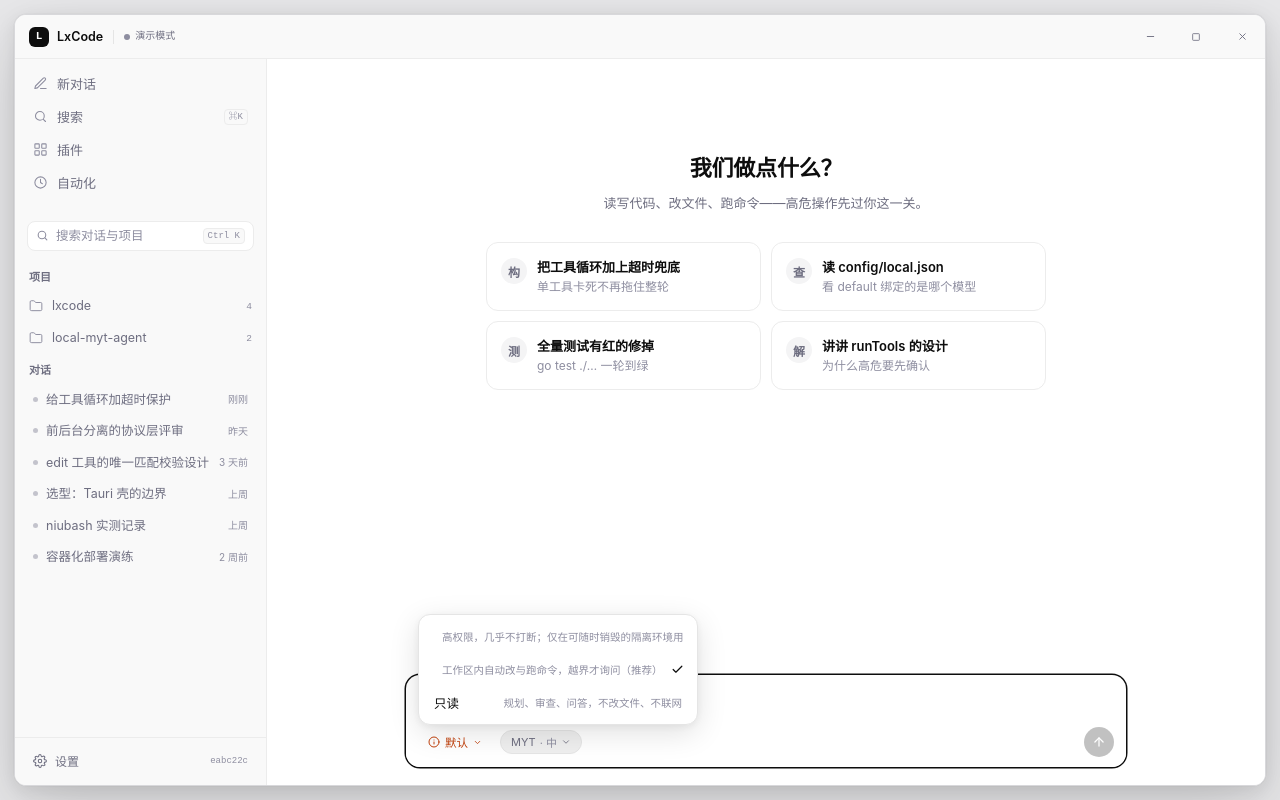
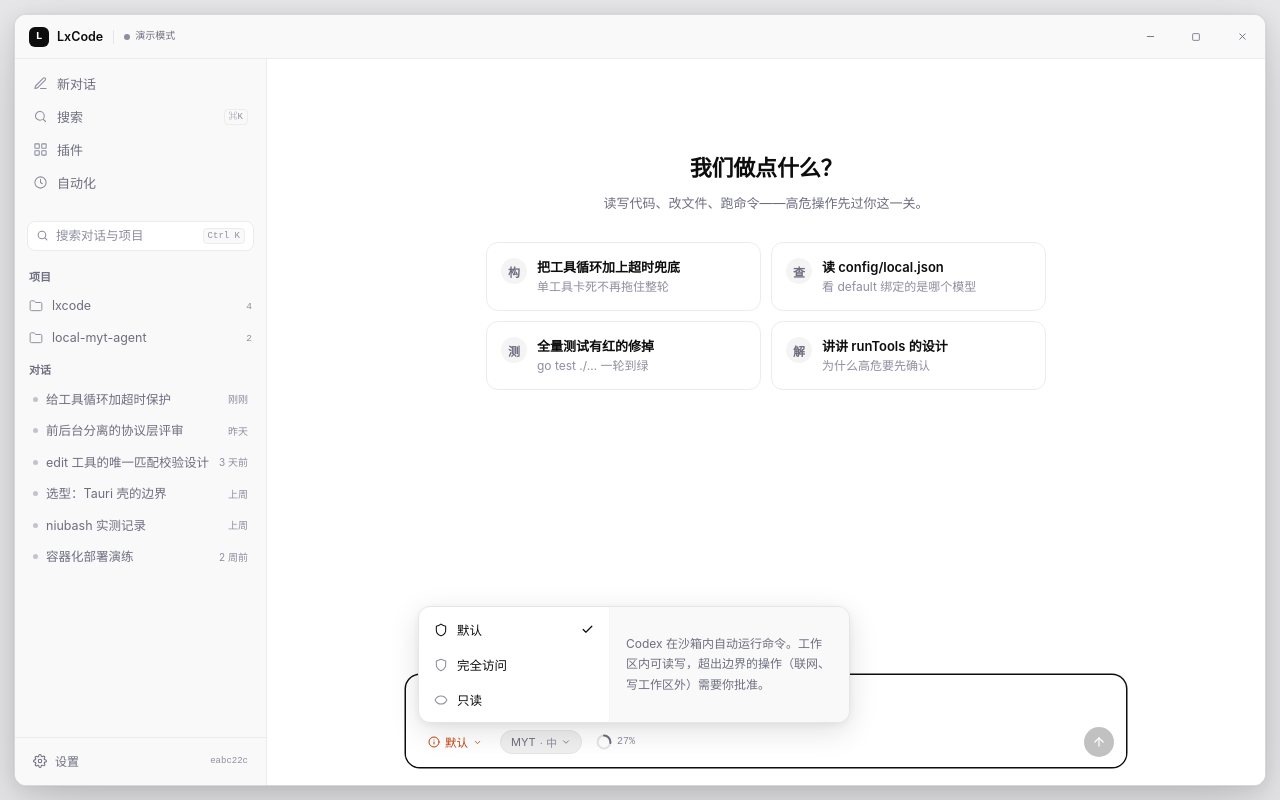
Before and after one commit to Laoxiao7274/lxcode, a React (Vite) app in the folder frontend/: page / in a window 1280 px wide. Both pictures are taken after a click on the element "默认". Built offline with nearby package versions, Linux system fonts and the light colour scheme.

Commit message:
feat(前端): 权限菜单重做（主菜单+侧边描述面板）+ 上下文用量指示器（环形图+百分比）

```diff
--- a/frontend/src/components/Composer.tsx
+++ b/frontend/src/components/Composer.tsx
@@ -1,8 +1,15 @@
 import { useRef, useState } from "react";
 import { Orb } from "../aicss/Orb";
-import { PopoverMenu } from "./PopoverMenu";
+import { PermPicker } from "./PermPicker";
 import { ModelPicker } from "./ModelPicker";
-import { useSettings, APPROVALS, type Settings } from "../settings";
+
+/** 上下文用量（mock——真实接入 = chat.history 的 usageTokens / contextWindow）。 */
+function useContextUsage(): { used: number; total: number; pct: number } {
+  // 模拟：已用约 34k / 128k 窗口
+  const used = 34_200;
+  const total = 128_000;
+  return { used, total, pct: Math.round((used / total) * 100) };
+}
 
 /** 输入区（Codex 式）：busy 时输入框保留（可预输入），发送钮变停止。 */
 export function Composer({
@@ -18,7 +25,7 @@
 }) {
   const [value, setValue] = useState("");
   const taRef = useRef<HTMLTextAreaElement>(null);
-  const { settings, set } = useSettings();
+  const ctx = useContextUsage();
   const canSend = value.trim().length > 0 && !busy && !disabled;
 
   const submit = () => {
@@ -27,8 +34,6 @@
     setValue("");
     requestAnimationFrame(() => taRef.current?.focus());
   };
-
-  const approvalLabel = APPROVALS.find((a) => a.id === settings.approval)!.label;
 
   return (
     <div className="composer-zone">
@@ -57,31 +62,23 @@
             }}
           />
           <div className="piBar">
-            <PopoverMenu
-              width={280}
-              up
-              trigger={() => (
-                <button type="button" className="perm-chip" title="权限模式">
-                  <svg width="12" height="12" viewBox="0 0 24 24" fill="none" stroke="currentColor" strokeWidth="2" strokeLinecap="round" aria-hidden="true">
-                    <circle cx="12" cy="12" r="10" />
-                    <path d="M12 16v-4" />
-                    <path d="M12 8h.01" />
-                  </svg>
-                  {approvalLabel}
-                  <svg width="9" height="9" viewBox="0 0 24 24" fill="none" stroke="currentColor" strokeWidth="2.2" strokeLinecap="round" strokeLinejoin="round" aria-hidden="true">
-                    <path d="m6 9 6 6 6-6" />
-                  </svg>
-                </button>
-              )}
-              options={APPROVALS.map((a) => ({
-                id: a.id,
-                label: a.label,
-                hint: a.hint,
-                selected: settings.approval === a.id,
-                onSelect: () => set({ approval: a.id as Settings["approval"] }),
-              }))}
-            />
+            <PermPicker />
             <ModelPicker />
+            {/* 上下文用量指示器（Codex composer 同款） */}
+            <span className="ctx-indicator" title={`上下文窗口 ${ctx.used.toLocaleString()} / ${ctx.total.toLocaleString()} tokens`}>
+              <svg width="16" height="16" viewBox="0 0 20 20" aria-hidden="true">
+                <circle cx="10" cy="10" r="8" fill="none" stroke="var(--border-strong)" strokeWidth="2.5" />
+                <circle
+                  cx="10" cy="10" r="8" fill="none"
+                  stroke={ctx.pct > 80 ? "var(--danger)" : "var(--fg-muted)"}
+                  strokeWidth="2.5"
+                  strokeLinecap="round"
+                  strokeDasharray={`${(ctx.pct / 100) * 50.27} 50.27`}
+                  transform="rotate(-90 10 10)"
+                />
+              </svg>
+              <span className="ctx-pct">{ctx.pct}%</span>
+            </span>
             <span className="piTips" />
             {busy ? (
               <button type="button" className="send-btn stop" onClick={onCancel} aria-label="停止生成" title="停止生成">
--- /dev/null
+++ b/frontend/src/components/PermPicker.tsx
@@ -0,0 +1,108 @@
+// 权限选择器（Codex 式菜单）：左主菜单 + hover 侧边描述面板。
+// 菜单项带图标和标签（Codex 形态），hover 时右侧显示当前选项的完整描述。
+import { useEffect, useRef, useState } from "react";
+import { useSettings, type Settings } from "../settings";
+
+const PRESETS: {
+  id: Settings["approval"];
+  label: string;
+  desc: string;
+  icon: string; // svg path
+}[] = [
+  {
+    id: "confirm",
+    label: "默认",
+    desc: "Codex 在沙箱内自动运行命令。工作区内可读写，超出边界的操作（联网、写工作区外）需要你批准。",
+    icon: "M20 13c0 5-3.5 7.5-7.66 8.95a1 1 0 0 1-.67-.01C7.5 20.5 4 18 4 13V6a1 1 0 0 1 1-1c2 0 4.5-1.2 6.24-2.72a1.17 1.17 0 0 1 1.52 0C14.51 3.81 17 5 19 5a1 1 0 0 1 1 1z",
+  },
+  {
+    id: "auto",
+    label: "完全访问",
+    desc: "Codex 拥有对你电脑的完全访问权限，几乎不会打断你。仅在可随时销毁的隔离环境中使用。",
+    icon: "M12 22s8-4 8-10V5l-8-3-8 3v7c0 6 8 10 8 10Z",
+  },
+  {
+    id: "strict",
+    label: "只读",
+    desc: "Codex 只能读取文件和搜索，不会修改任何内容，也不会联网。适合规划、审查和问答。",
+    icon: "M2 12s3-7 10-7 10 7 10 7-3 7-10 7-10-7-10-7Z",
+  },
+];
+
+export function PermPicker() {
+  const { settings, set } = useSettings();
+  const [open, setOpen] = useState(false);
+  const [hovered, setHovered] = useState<number | null>(null);
+  const ref = useRef<HTMLDivElement>(null);
+
+  useEffect(() => {
+    if (!open) return;
+    const onDown = (e: PointerEvent) => {
+      if (!ref.current?.contains(e.target as Node)) setOpen(false);
+    };
+    const onKey = (e: KeyboardEvent) => {
+      if (e.key === "Escape") setOpen(false);
+    };
+    document.addEventListener("pointerdown", onDown);
+    document.addEventListener("keydown", onKey);
+    return () => {
+      document.removeEventListener("pointerdown", onDown);
+      document.removeEventListener("keydown", onKey);
+    };
+  }, [open]);
+
+  const current = PRESETS.find((p) => p.id === settings.approval) ?? PRESETS[0];
+  const activeDesc = hovered !== null ? PRESETS[hovered].desc : current.desc;
+
+  return (
+    <div className="pop-wrap" ref={ref}>
+      <span className="pop-trigger" onClick={() => setOpen((o) => !o)}>
+        <button type="button" className="perm-chip" title="权限模式">
+          <svg width="12" height="12" viewBox="0 0 24 24" fill="none" stroke="currentColor" strokeWidth="2" strokeLinecap="round" aria-hidden="true">
+            <circle cx="12" cy="12" r="10" />
+            <path d="M12 16v-4" />
+            <path d="M12 8h.01" />
+          </svg>
+          {current.label}
+          <svg width="9" height="9" viewBox="0 0 24 24" fill="none" stroke="currentColor" strokeWidth="2.2" strokeLinecap="round" strokeLinejoin="round" aria-hidden="true">
+            <path d="m6 9 6 6 6-6" />
+          </svg>
+        </button>
+      </span>
+      {open && (
+        <div className="perm-menu" role="menu">
+          <div className="perm-main">
+            {PRESETS.map((p, i) => (
+              <button
+                key={p.id}
+                type="button"
+                className={"perm-item" + (settings.approval === p.id ? " on" : "")}
+                role="menuitem"
+                onMouseEnter={() => setHovered(i)}
+                onMouseLeave={() => setHovered(null)}
+                onClick={() => {
+                  set({ approval: p.id });
+                  setOpen(false);
+                }}
+              >
+                <svg width="14" height="14" viewBox="0 0 24 24" fill="none" stroke="currentColor" strokeWidth="1.8" strokeLinecap="round" strokeLinejoin="round" aria-hidden="true">
+                  <path d={p.icon} />
+                </svg>
+                <span className="perm-label">{p.label}</span>
+                {settings.approval === p.id && (
+                  <svg width="13" height="13" viewBox="0 0 24 24" fill="none" stroke="currentColor" strokeWidth="2.2" strokeLinecap="round" strokeLinejoin="round" aria-hidden="true">
+                    <path d="M20 6 9 17l-5-5" />
+                  </svg>
+                )}
+              </button>
+            ))}
+          </div>
+          {/* 侧边描述面板（hover 当前选项的说明） */}
+          <div className="perm-desc-panel">
+            <p>{activeDesc}</p>
+          </div>
+        </div>
+      )}
+    </div>
+  );
+}
--- a/frontend/src/styles/global.css
+++ b/frontend/src/styles/global.css
@@ -1021,6 +1021,86 @@
 }
 .perm-chip:hover {
   background: rgba(194, 65, 12, 0.07);
+}
+
+/* 权限菜单（Codex 式：主菜单 + 侧边描述面板） */
+.perm-menu {
+  position: absolute;
+  bottom: calc(100% + 8px);
+  left: 0;
+  z-index: 40;
+  display: flex;
+  background: var(--surface);
+  border: 1px solid var(--border-strong);
+  border-radius: 12px;
+  box-shadow: 0 8px 30px rgba(0, 0, 0, 0.12), 0 2px 8px rgba(0, 0, 0, 0.06);
+  animation: pop-in 160ms cubic-bezier(0.22, 1, 0.36, 1) both;
+}
+.perm-main {
+  width: 190px;
+  padding: 5px;
+}
+.perm-item {
+  display: flex;
+  align-items: center;
+  gap: 9px;
+  width: 100%;
+  padding: 8px 10px;
+  font-size: 12.5px;
+  color: var(--fg);
+  background: transparent;
+  border: none;
+  border-radius: 7px;
+  cursor: pointer;
+  text-align: left;
+  font-family: var(--font-sans);
+}
+.perm-item:hover {
+  background: var(--border-soft);
+}
+.perm-item.on {
+  font-weight: 500;
+}
+.perm-item svg:first-child {
+  color: var(--fg-faint);
+  flex: none;
+}
+.perm-item.on svg:first-child {
+  color: var(--fg);
+}
+.perm-item .perm-label {
+  flex: 1;
+  min-width: 0;
+}
+/* 侧边描述面板 */
+.perm-desc-panel {
+  width: 240px;
+  padding: 14px 16px;
+  border-left: 1px solid var(--border-soft);
+  background: var(--bg-side);
+  border-radius: 0 12px 12px 0;
+  display: flex;
+  align-items: center;
+}
+.perm-desc-panel p {
+  font-size: 12px;
+  line-height: 1.7;
+  color: var(--fg-muted);
+}
+
+/* 上下文用量指示器（Codex composer 同款：环形图 + 百分比） */
+.ctx-indicator {
+  display: inline-flex;
+  align-items: center;
+  gap: 5px;
+  padding: 2px 6px;
+  cursor: default;
+  flex: none;
+}
+.ctx-pct {
+  font-family: var(--font-mono);
+  font-size: 10px;
+  color: var(--fg-faint);
 }
 .model-chip {
   display: inline-flex;
```
Also changed, not shown: 1 other file (tests, documents, lock files or other folders).
